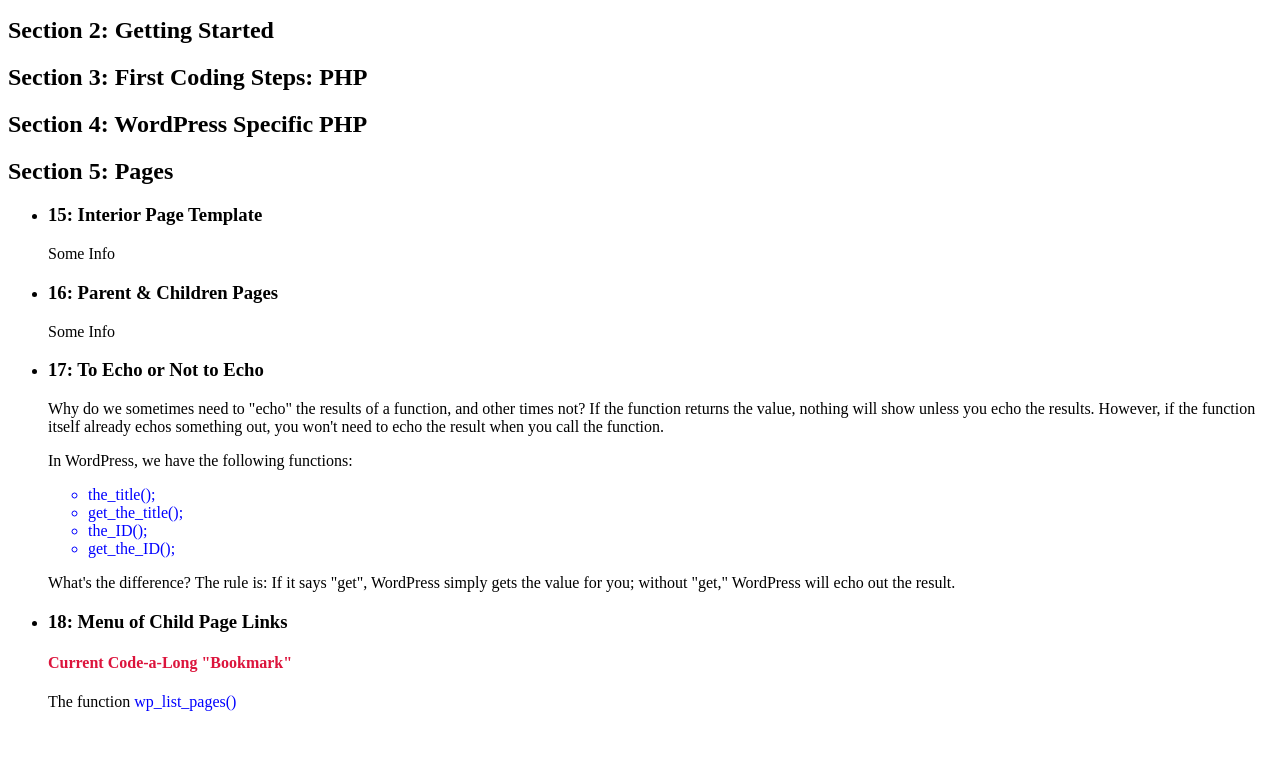
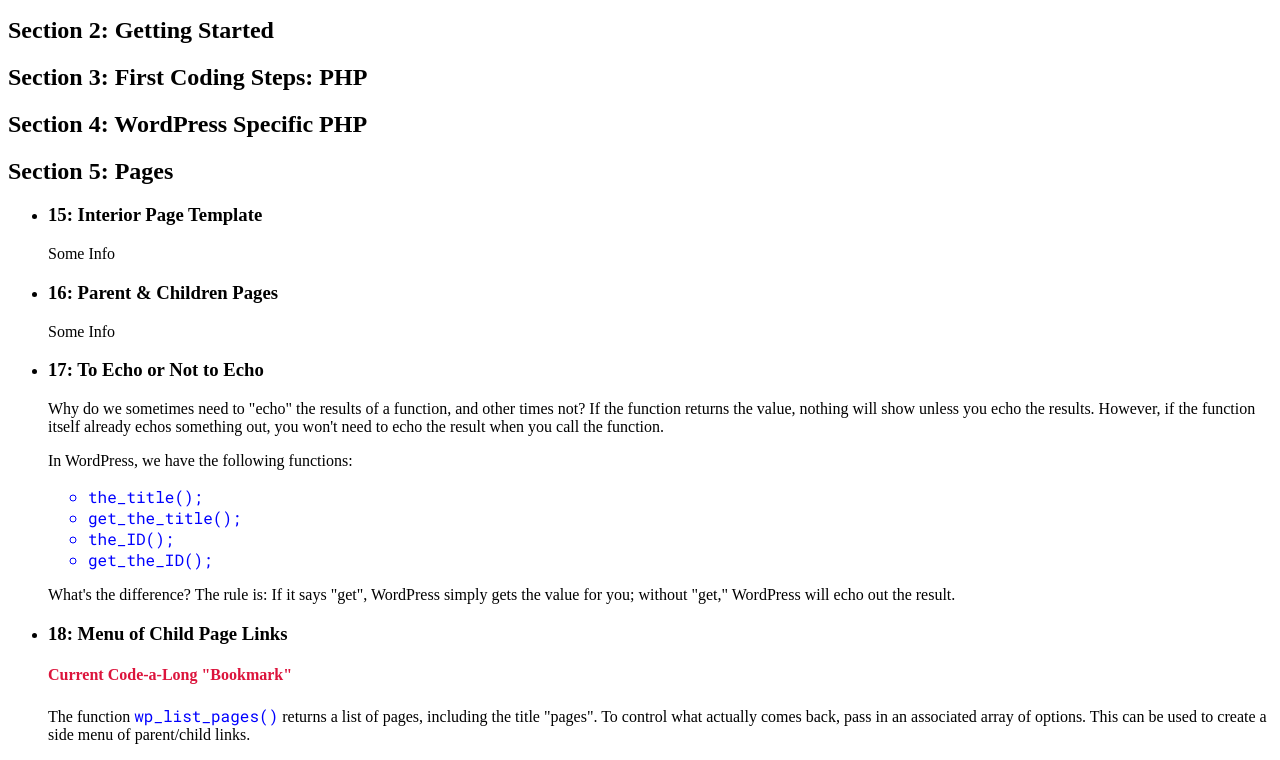
Before and after one commit to ejw773/ud-wp-notes, a plain HTML site: page index.html in a window 1280 px wide. Shown: the part 110-870 px from the top of the page. Before the commit the page ends 837 px from the top, so only its background shows below. Drawn offline with Linux system fonts and the light colour scheme.

Commit message:
finishes 18 notes

```diff
--- a/index.html
+++ b/index.html
@@ -5,6 +5,9 @@
     <meta name="viewport" content="width=device-width, initial-scale=1.0" />
     <meta http-equiv="X-UA-Compatible" content="ie=edge" />
     <title>WordPress: Unlocking Power with Code</title>
+    <link rel="preconnect" href="https://fonts.googleapis.com">
+    <link rel="preconnect" href="https://fonts.gstatic.com" crossorigin>
+    <link href="https://fonts.googleapis.com/css2?family=Roboto+Mono&display=swap" rel="stylesheet">
     <link rel="stylesheet" href="style.css" />
   </head>
   <body>
@@ -40,7 +43,8 @@
       <li>
         <h3>18: Menu of Child Page Links</h3>
         <h4>Current Code-a-Long "Bookmark"</h4>
-        <p>The function <span class="wp-func">wp_list_pages()</span> </p>
+        <p>The function <span class="wp-func">wp_list_pages()</span> returns a list of pages, including the title "pages". To control what actually comes back, pass in an associated array of options. This can be used to create a side menu of parent/child links.</p>
+        <p></p>
       </li>
     </ul>
     <p></p>
--- a/style.css
+++ b/style.css
@@ -4,4 +4,5 @@ h4 {
 
 .wp-func {
   color: blue;
+  font-family: 'Roboto Mono', monospace;
 }
```
